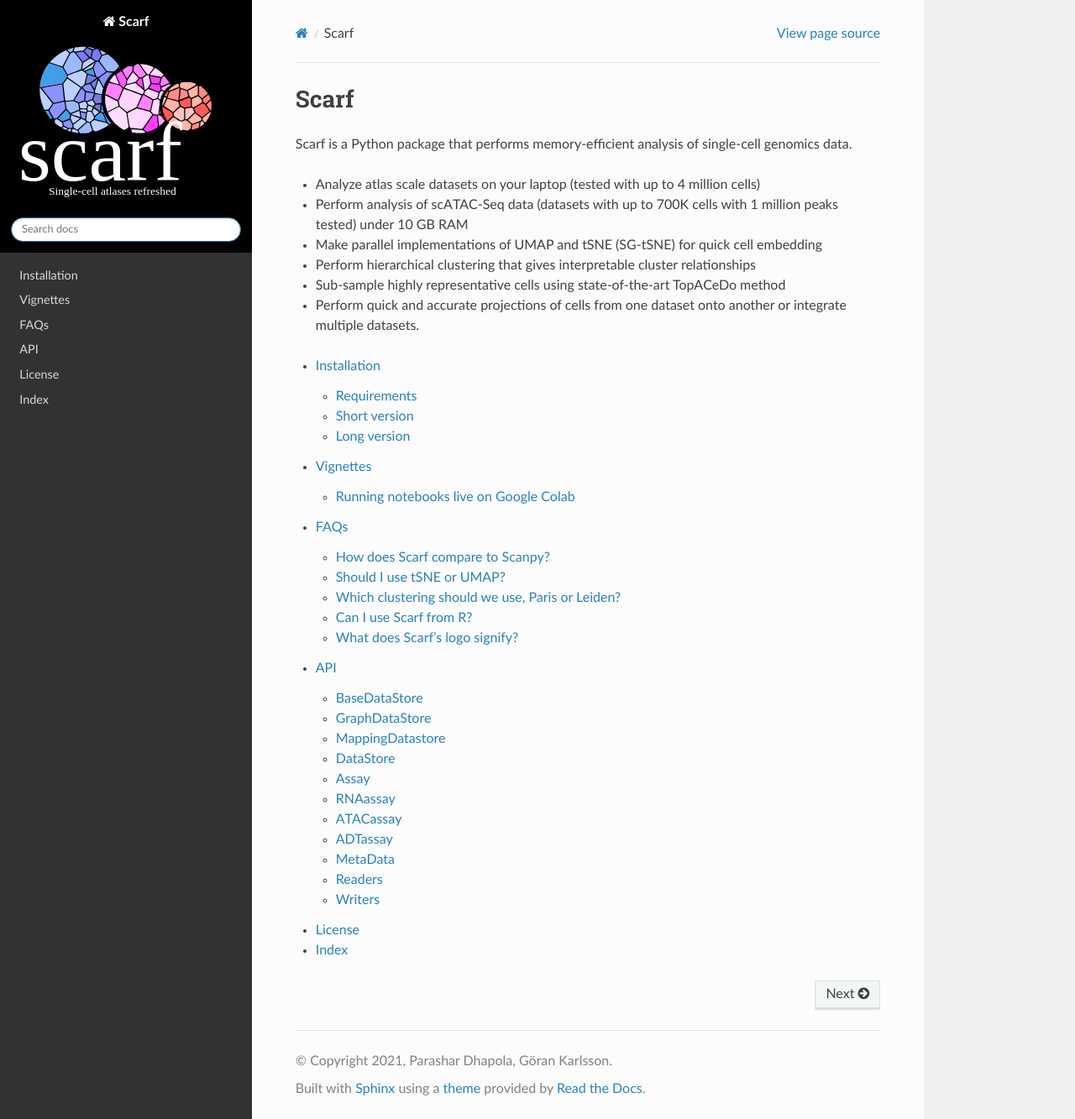
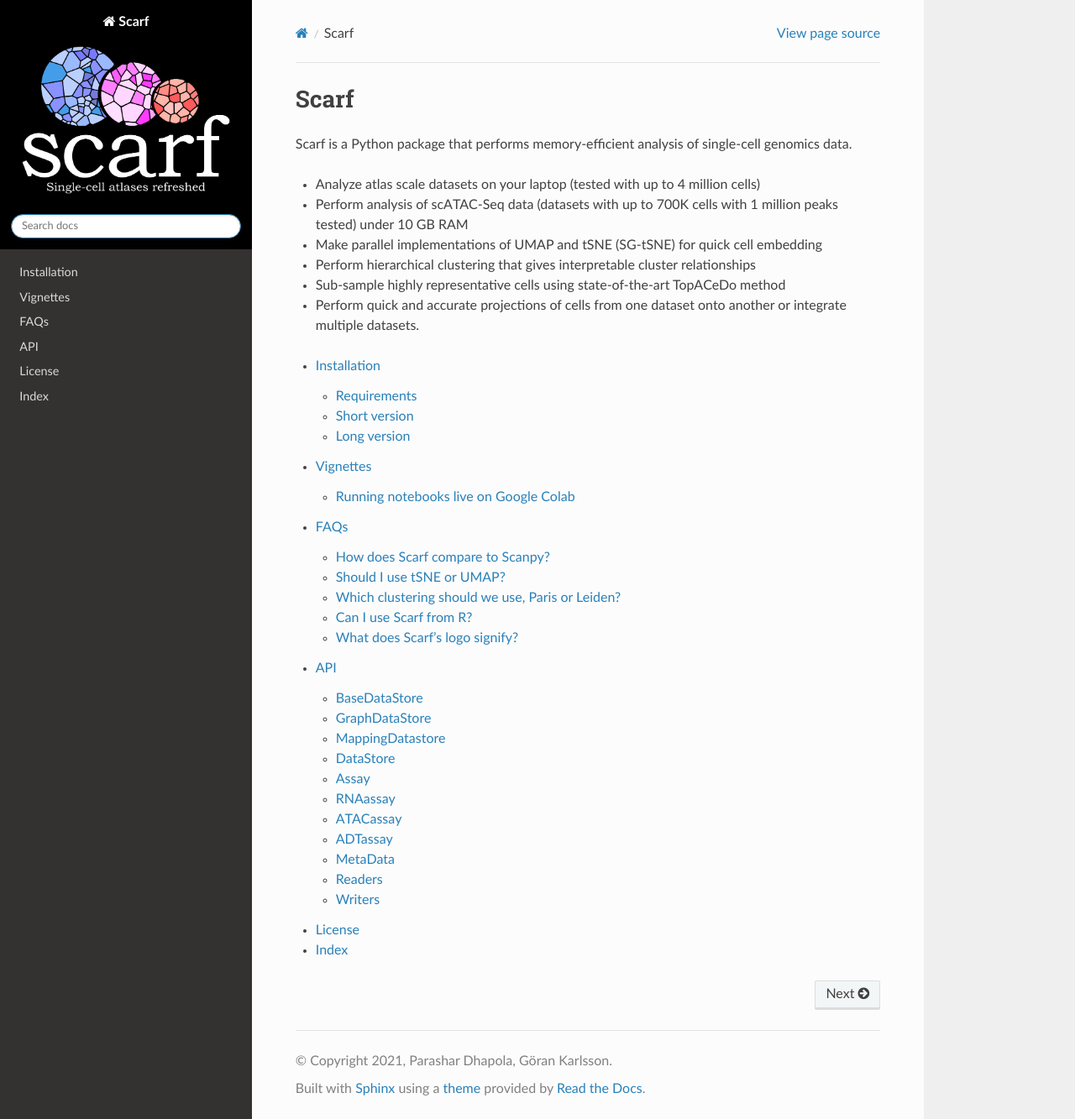
Before and after one commit to parashardhapola/scarf, a Sphinx documentation site: the page built from docs/source/index.rst, in a window 1280 px wide and 1333 px high. Shown: the whole window at 84% size. Built offline with Sphinx 7.4.7 and the Read the Docs theme 2.0.0, drawn with Linux system fonts in a browser that asks for light colours; pages that are not in the unit, such as notebooks, are missing from menus.

Commit message:
Development (#51)
* fixes for scarf logo on rtd. updated rtd python version to 3.9

* rolling back python version as RTD does not support 3.9 yet

* fixed logo paths and formats for rtd and github main readme

```diff
--- a/README.rst
+++ b/README.rst
@@ -12,7 +12,7 @@
 .. |Tests| image:: https://circleci.com/gh/parashardhapola/scarf/tree/master.svg?style=svg
           :target: https://circleci.com/gh/parashardhapola/scarf/tree/master
 
-.. |IMG1| image:: docs/source/_static/scarf_logo_for_readme.png
+.. |IMG1| image:: docs/source/logo_for_readme.png
          :width: 100%
 
 Analyze large-scale (aka atlas-scale) single-cell genomics datasets with very low memory requirement.
--- a/docs/source/conf.py
+++ b/docs/source/conf.py
@@ -36,8 +36,8 @@ pygments_style = 'sphinx'
 
 html_theme = "sphinx_rtd_theme"
 html_static_path = ['_static']
-html_favicon = '_static/scarf_icon.svg'
-html_logo = '_static/scarf_logo_inversed.svg'
+html_favicon = 'favicon.ico'
+html_logo = 'logo_for_rtd.png'
 # html_title = project + ' version ' + release
 # html_sidebars = {}
 html_theme_options = {
```
Also changed, not shown: docs/source/_static/scarf_logo_inversed.svg, docs/source/favicon.ico (added), docs/source/logo_for_readme.png (renamed from docs/source/_static/scarf_logo_for_readme.png), docs/source/logo_for_rtd.png (added).
